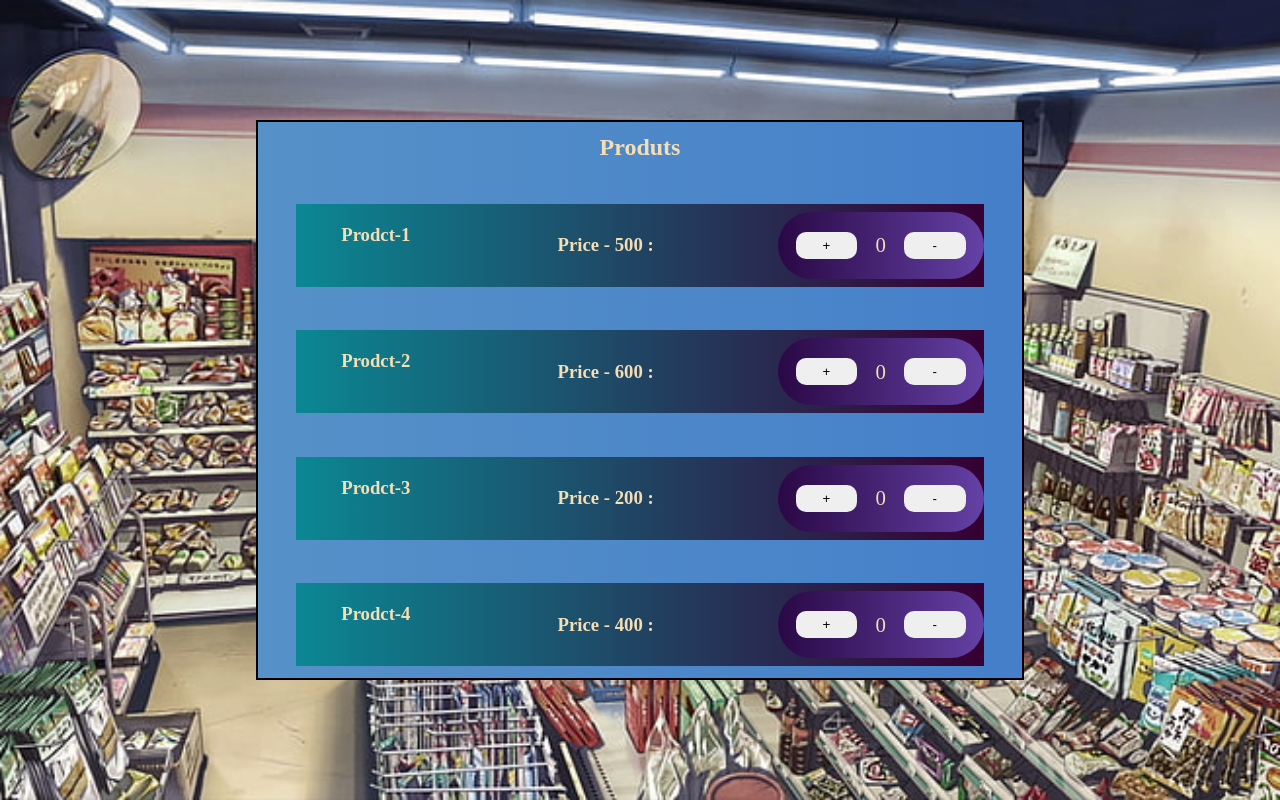
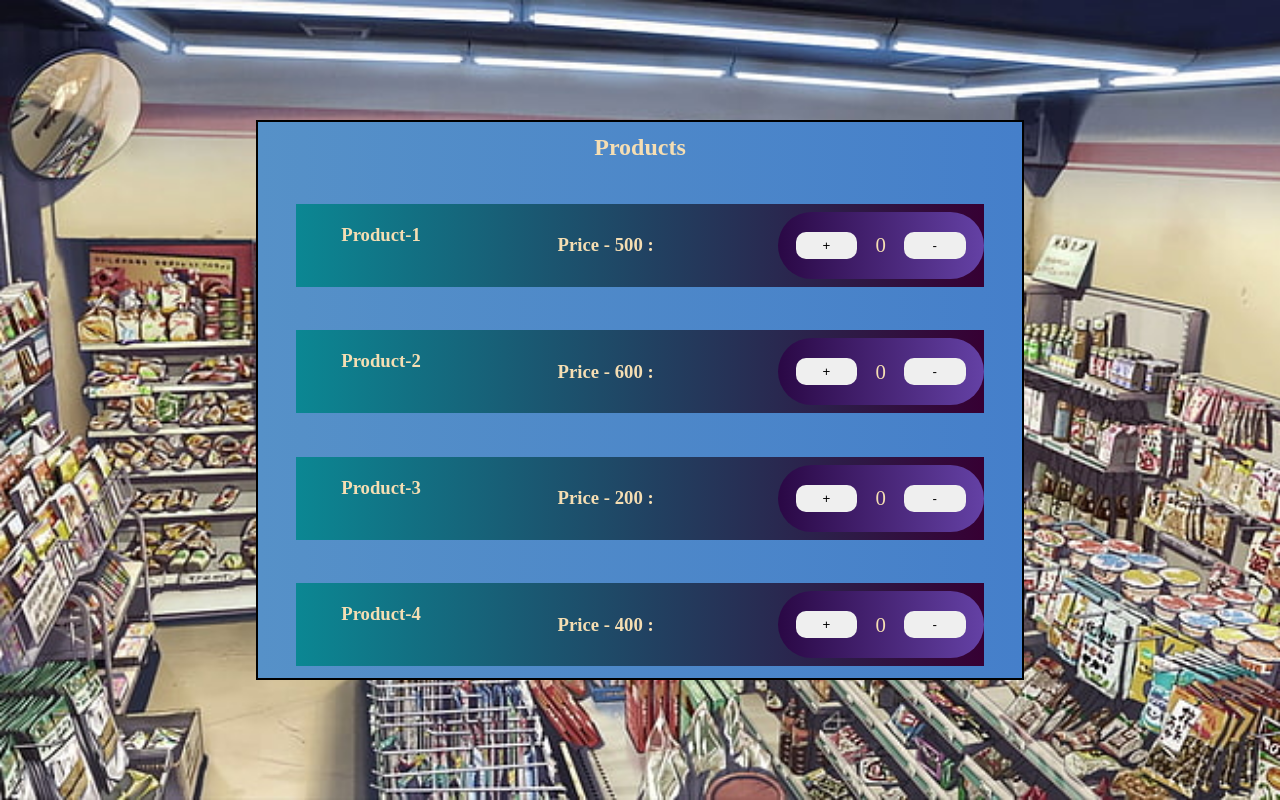
Before and after one commit to SyedArhanRizvi/Cart_Prod, a plain HTML site: page index.html in a window 1280 px wide. Drawn offline with Linux system fonts and the light colour scheme.

Commit message:
changing text

```diff
--- a/index.html
+++ b/index.html
@@ -12,10 +12,10 @@
                <!-- Right Product List  -->
 
         <div class="productSite">
-            <div class="text"><h1>Produts</h1></div>
+            <div class="text"><h1>Products </h1></div>
             <div class="product">
                 <div class="prName">
-                    <h3>Prodct-1</h3>
+                    <h3>Product-1</h3>
                 </div>
                 <div class="prQnt1" data-price="500">
                    <h3> Price - 500 : </h3>
@@ -28,7 +28,7 @@
             </div>
             <div class="product">
                 <div class="prName">
-                    <h3>Prodct-2</h3>
+                    <h3>Product-2</h3>
                 </div>
                 <div class="prQnt2" data-price="600">
                    <h3> Price - 600 : </h3>
@@ -41,7 +41,7 @@
             </div>
             <div class="product">
                 <div class="prName">
-                    <h3>Prodct-3</h3>
+                    <h3>Product-3</h3>
                 </div>
                 <div class="prQnt3" data-price="200">
                    <h3> Price - 200 : </h3>
@@ -54,7 +54,7 @@
             </div>
             <div class="product">
                 <div class="prName">
-                    <h3>Prodct-4</h3>
+                    <h3>Product-4</h3>
                 </div>
                 <div class="prQnt4" data-price="400">
                    <h3> Price - 400 : </h3>
```
